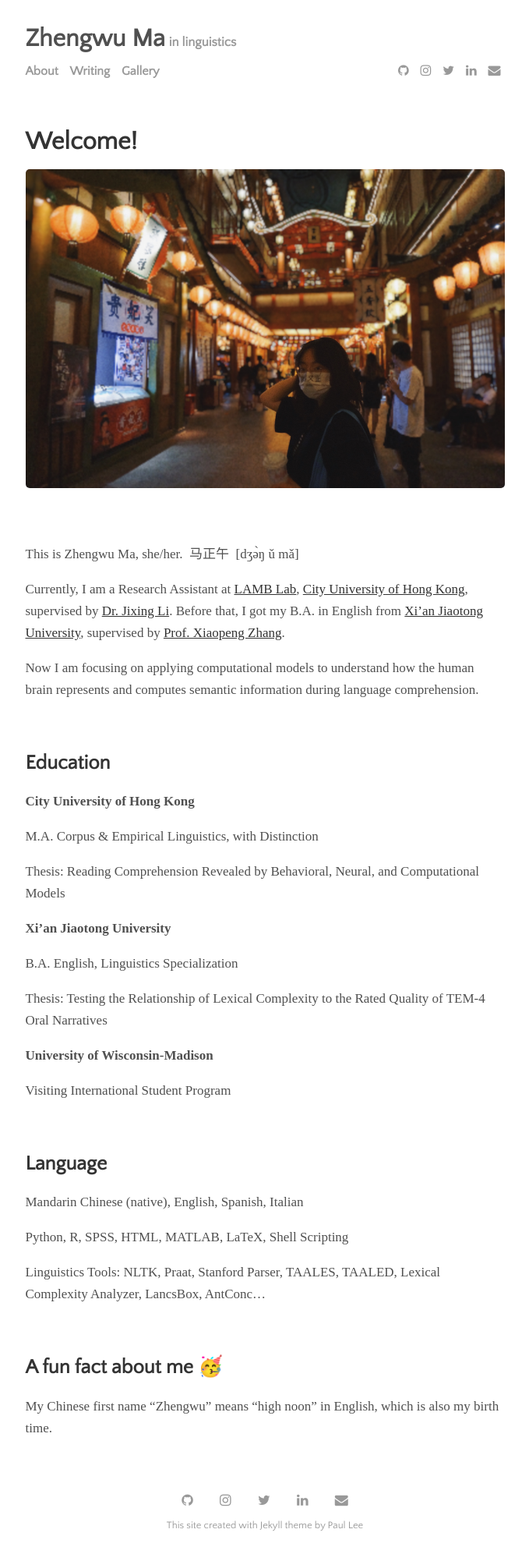
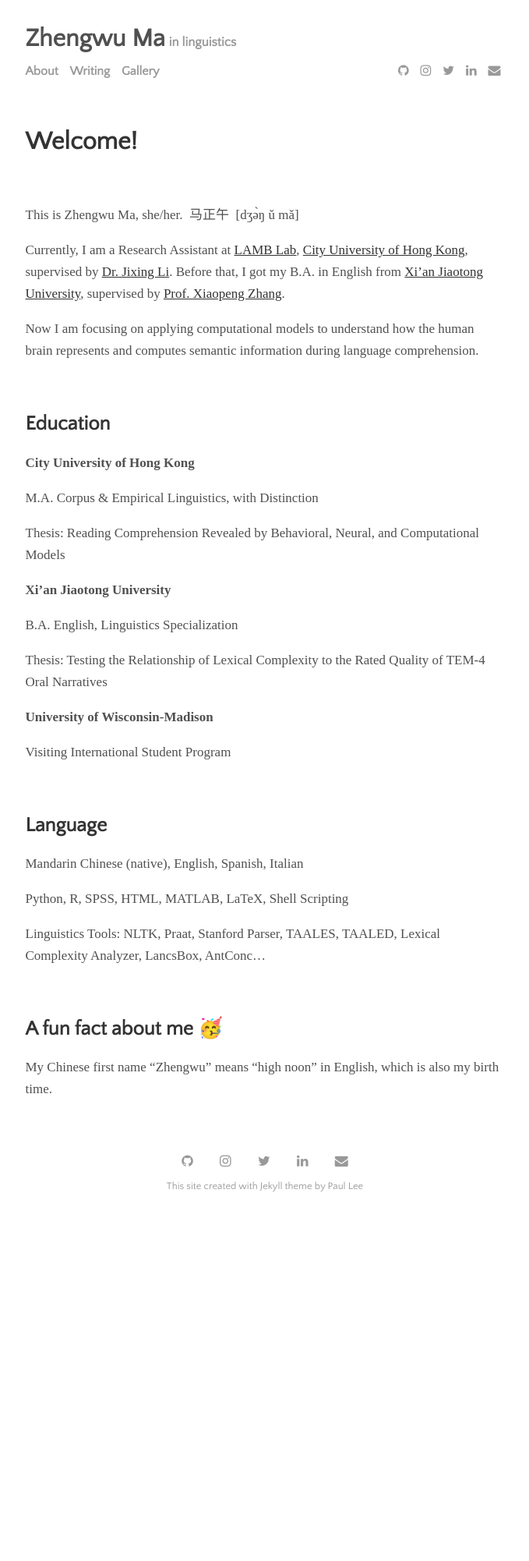
Before and after one commit to zhengwuma/zhengwuma.github.io, a Jekyll site: the page built from menu/about.md, in a window 1280 px wide. Shown: the whole page at 78% size, without its empty margins (300-979 px from the left). Built offline with Jekyll 4.4.1, drawn with Linux system fonts in a browser that asks for light colours; after the commit the page ends 1567 px from its top, so only the background shows below that.

Commit message:
Update about.md

```diff
--- a/menu/about.md
+++ b/menu/about.md
@@ -2,7 +2,6 @@
 layout: page
 title: Welcome!
 permalink: /about
-image: night.jpg
 ---
 <br>
 
```
